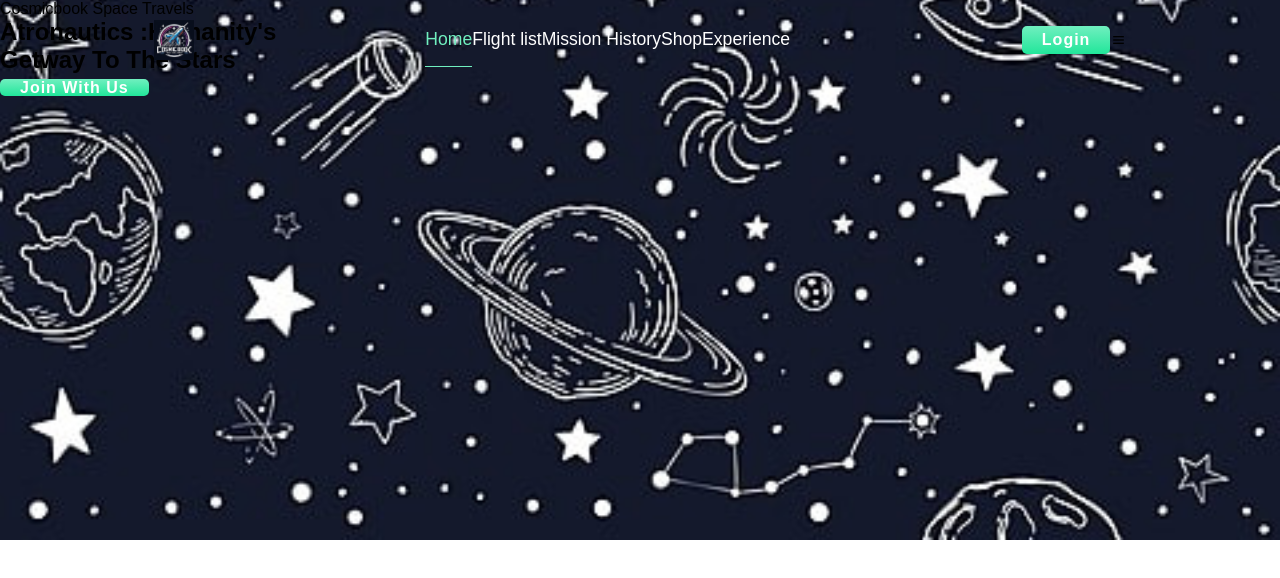
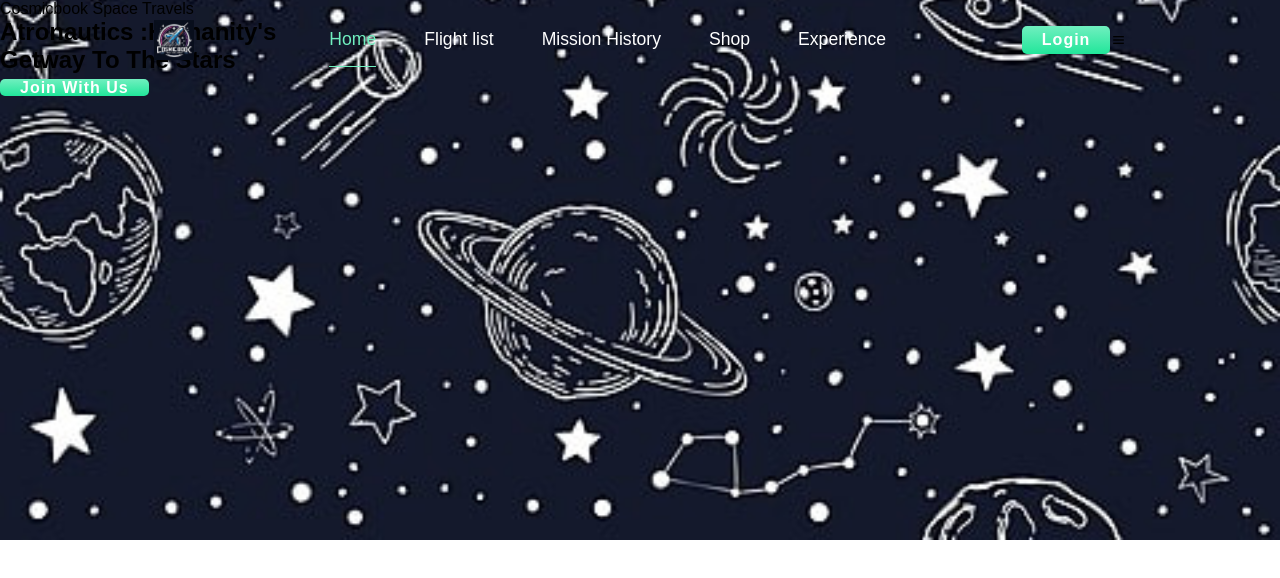
Before and after one commit to ajson047/cosmicbook, a plain HTML site: page html/homePage.html in a window 1280 px wide. Drawn offline with nearby package versions, Linux system fonts and the light colour scheme.

Commit message:
edit css

```diff
--- a/html/homePage.css
+++ b/html/homePage.css
@@ -62,7 +62,7 @@ header .navlist{
 }
 
 .navlist li{
-    margin:0 1.5 rem;
+    margin: 0 1.5rem;
 }
 
 .navlist li .nav-item{
```
